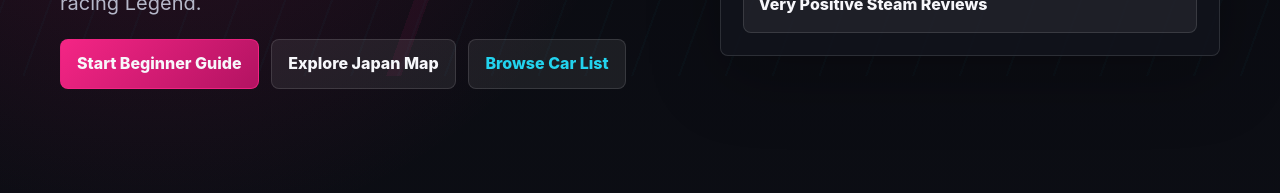
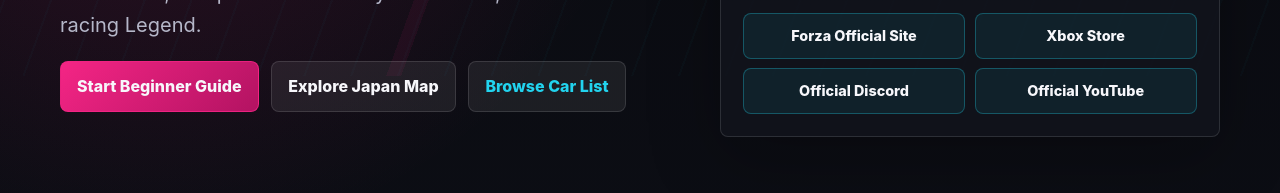
Before and after one commit to comefdy/forza-horizon-6-game-helper, a website: page index.html in a window 1280 px wide. Shown: the part 568-761 px from the top of the page. Drawn offline with Linux system fonts and the light colour scheme.

Commit message:
feat: add official resource links

```diff
--- a/index.html
+++ b/index.html
@@ -57,6 +57,12 @@
             <span>550+ Cars</span>
             <span>57 Achievements</span>
             <span>Very Positive Steam Reviews</span>
+          </div>
+          <div class="official-links" aria-label="Official Forza Horizon 6 links">
+            <a href="https://forza.net/">Forza Official Site</a>
+            <a href="https://www.xbox.com/en-US/games/store/forza-horizon-6/9NR1R1XWLCNB">Xbox Store</a>
+            <a href="https://discord.com/invite/forza">Official Discord</a>
+            <a href="https://www.youtube.com/@Forza">Official YouTube</a>
           </div>
         </div>
       </section>
@@ -137,7 +143,8 @@
         <p>Forza Horizon 6 Wiki is an independent fan-made guide site for players exploring Horizon Japan. It covers beginner progression, cars, map routes, Festival Playlist rewards, tuning, multiplayer modes, and official updates. This site is not affiliated with Microsoft, Xbox, Playground Games, or Turn 10 Studios.</p>
       </div>
       <div class="footer-links">
-        <a href="https://www.xbox.com/en-US/games/forza-horizon-6">Official Site</a>
+        <a href="https://forza.net/">Forza Official Site</a>
+        <a href="https://www.xbox.com/en-US/games/store/forza-horizon-6/9NR1R1XWLCNB">Xbox Store</a>
         <a href="https://discord.com/invite/forza">Official Discord</a>
         <a href="https://www.youtube.com/@Forza">Official YouTube</a>
         <a href="/privacy/">Privacy Policy</a>
--- a/scripts/generate-pages.js
+++ b/scripts/generate-pages.js
@@ -19,7 +19,8 @@ const footer = `
       <p>Forza Horizon 6 Wiki is an independent fan-made guide site for players exploring Horizon Japan. It covers beginner progression, cars, map routes, Festival Playlist rewards, tuning, multiplayer modes, and official updates. This site is not affiliated with Microsoft, Xbox, Playground Games, or Turn 10 Studios.</p>
     </div>
     <div class="footer-links">
-      <a href="https://www.xbox.com/en-US/games/forza-horizon-6">Official Site</a>
+      <a href="https://forza.net/">Forza Official Site</a>
+      <a href="https://www.xbox.com/en-US/games/store/forza-horizon-6/9NR1R1XWLCNB">Xbox Store</a>
       <a href="https://discord.com/invite/forza">Official Discord</a>
       <a href="https://www.youtube.com/@Forza">Official YouTube</a>
       <a href="/privacy/">Privacy Policy</a>
--- a/src/styles.css
+++ b/src/styles.css
@@ -217,6 +217,34 @@ p {
 .stat-grid {
   display: grid;
   gap: 0.75rem;
+}
+
+.official-links {
+  display: grid;
+  grid-template-columns: repeat(2, minmax(0, 1fr));
+  gap: 0.6rem;
+  margin-top: 1rem;
+}
+
+.official-links a {
+  min-height: 42px;
+  display: inline-flex;
+  align-items: center;
+  justify-content: center;
+  padding: 0.65rem 0.75rem;
+  border: 1px solid rgba(34, 211, 238, 0.3);
+  border-radius: var(--radius);
+  color: var(--text);
+  background: rgba(34, 211, 238, 0.08);
+  text-align: center;
+  text-decoration: none;
+  font-size: 0.9rem;
+  font-weight: 800;
+}
+
+.official-links a:hover {
+  border-color: rgba(34, 211, 238, 0.7);
+  background: rgba(34, 211, 238, 0.15);
 }
 
 .stat-grid span,
```
Also changed, not shown: beginner-guide/index.html (+2 -1 lines), best-cars/index.html (+2 -1 lines), car-list/index.html (+2 -1 lines), cars/index.html (+2 -1 lines), festival-playlist/index.html (+2 -1 lines), guides/index.html (+2 -1 lines), map/index.html (+2 -1 lines), privacy/index.html (+2 -1 lines), roblox-forza-horizon-6/index.html (+2 -1 lines), terms/index.html (+2 -1 lines), tuning/index.html (+2 -1 lines).
